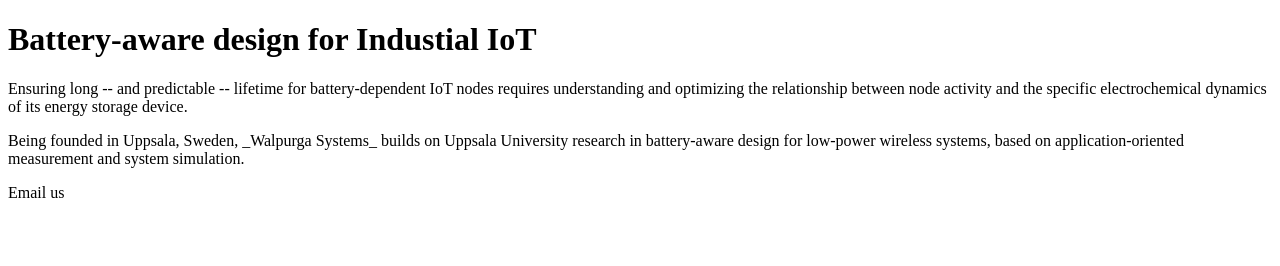
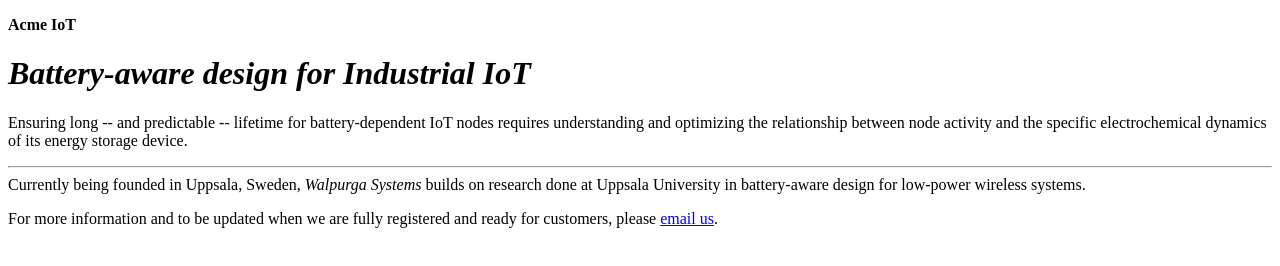
Before and after one commit to WalpurgaSystems/walpurgasystems.github.io, a plain HTML site: page index.html in a window 1280 px wide. Drawn offline with Linux system fonts and the light colour scheme.

Commit message:
Update index.html

```diff
--- a/index.html
+++ b/index.html
@@ -1,19 +1,44 @@
+
 <!DOCTYPE html>
 <html lang="en">
 <head>
     <meta charset="UTF-8">
     <meta name="viewport" content="width=device-width, initial-scale=1.0">
     <title>Walpurga Systems</title>
+    <link rel="stylesheet" href="style.css">
 </head>
+
 <body>
-    <h1>Battery-aware design for Industial IoT</h1>
+    <main>
+      <header>
+	<p class="company-name"><strong>Acme IoT</strong></p>
+	<h1><em>Battery-aware design for Industrial IoT</em></h1>
+      </header>
 
-<p>Ensuring long -- and predictable -- lifetime for battery-dependent IoT nodes requires understanding and optimizing the relationship between node activity and the specific electrochemical dynamics of its energy storage device.</p>
+      <section>
+	  <p>Ensuring long -- and predictable -- lifetime for
+	    battery-dependent IoT nodes requires understanding and
+	    optimizing the relationship between node activity and the
+	    specific electrochemical dynamics of its energy storage
+	    device.
+	  </p>
+      </section>
 
-<p>Being founded in Uppsala, Sweden, _Walpurga Systems_ builds on Uppsala University research in battery-aware design for low-power wireless systems, based on application-oriented measurement and system simulation.</p>
+      <hr>
 
-<p/For more information and to be updated when we are fully registered and ready for customers, please
-        <a href="mailto:walpurgasystems@gmail.com">Email us</a>
-</p>
+      <section>
+	Currently being founded in Uppsala, Sweden, <em> Walpurga
+	  Systems </em> builds on research done at Uppsala University
+	in battery-aware design for low-power wireless systems.
+      </section>
+
+        <footer>
+          <p>
+            For more information and to be updated when we are
+            fully registered and ready for customers, please
+            <a href="mailto:walpurgasystems@gmail.com">email us</a>.
+          </p>
+        </footer>
+    </main>
 </body>
 </html>
```
